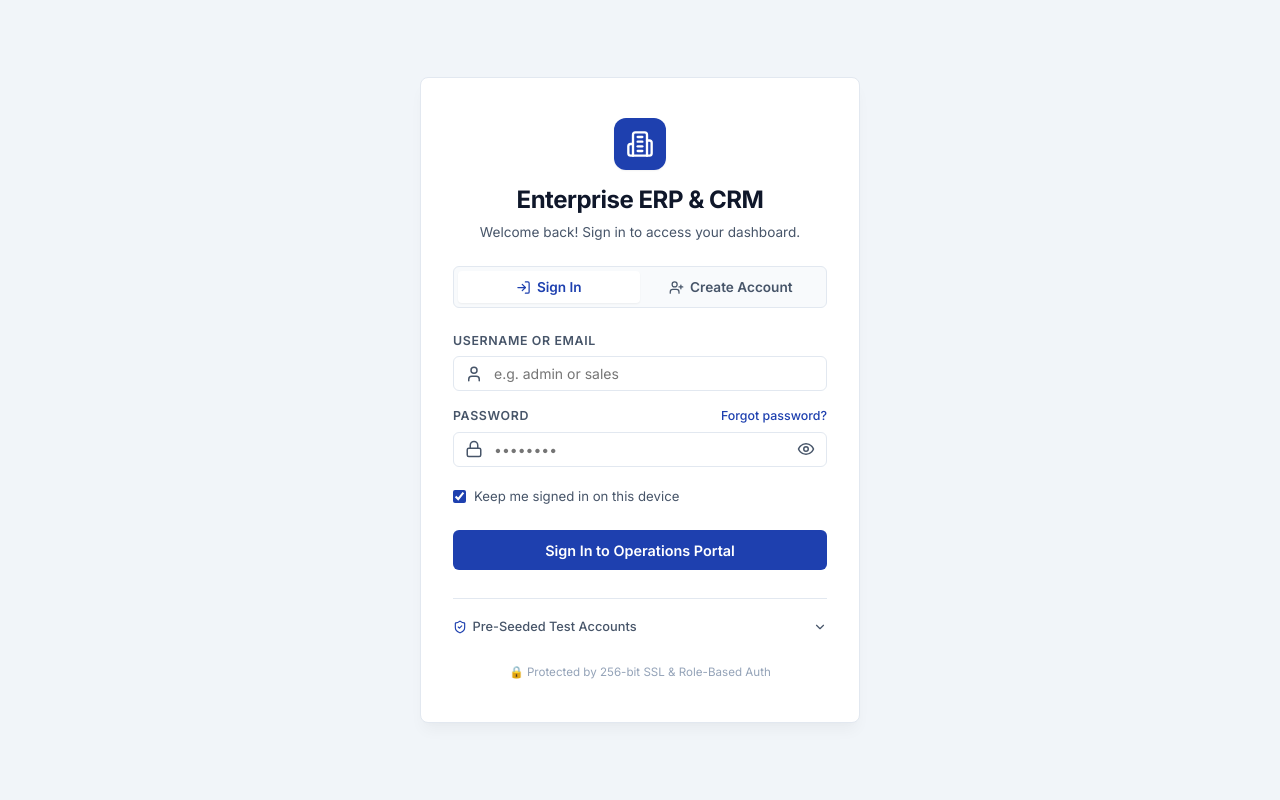
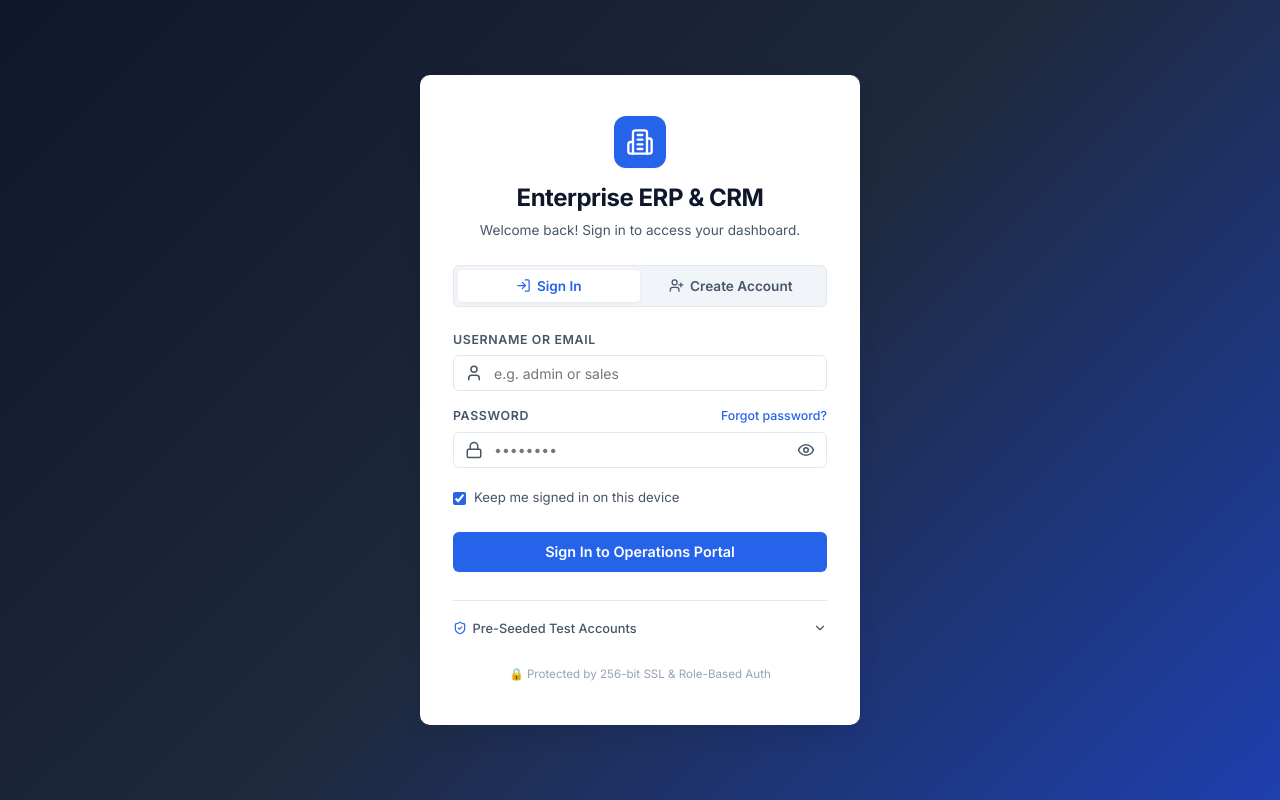
Before and after one commit to Theviveksing/mini-erp-crm-portal, a React (Vite) app in the folder frontend/: page / in a window 1280 px wide. Built offline with nearby package versions, Linux system fonts and the light colour scheme.

Commit message:
Design: Enhance background color palette with rich slate app background and executive navy sidebar

```diff
--- a/frontend/src/index.css
+++ b/frontend/src/index.css
@@ -3,73 +3,75 @@
 :root {
   --font-family: 'Inter', -apple-system, BlinkMacSystemFont, 'Segoe UI', Roboto, sans-serif;
 
-  /* Slate & Corporate Blue Color Palette */
-  --primary: #1e40af; /* Deep Navy/Blue */
+  /* Vibrant & Attractive Enterprise Palette */
+  --primary: #2563eb; /* Vibrant Royal Blue */
   --primary-hover: #1d4ed8;
   --primary-light: #eff6ff;
 
-  --bg-app: #f8fafc; /* Crisp light gray background */
+  --bg-app: #f1f5f9; /* Rich slate background for striking card contrast */
   --bg-card: #ffffff;
-  --bg-sidebar: #ffffff; /* Light sidebar for modern minimal Stripe/Linear look */
-  --bg-sidebar-hover: #f1f5f9;
-  --bg-sidebar-active: #e2e8f0;
+
+  /* Deep Navy Executive Sidebar */
+  --bg-sidebar: #0f172a;
+  --bg-sidebar-hover: #1e293b;
+  --bg-sidebar-active: #2563eb;
 
   --text-main: #0f172a; /* High contrast dark text */
-  --text-muted: #475569; /* Slate text */
-  --text-on-sidebar: #475569;
-  --text-on-sidebar-active: #0f172a;
+  --text-muted: #475569;
+  --text-on-sidebar: #94a3b8;
+  --text-on-sidebar-active: #ffffff;
 
-  --border-color: #e2e8f0; /* Crisp thin border line */
+  --border-color: #e2e8f0;
   --border-radius-sm: 6px;
-  --border-radius-md: 8px;
-  --border-radius-lg: 12px;
+  --border-radius-md: 10px;
+  --border-radius-lg: 14px;
 
-  /* Minimal realistic box shadows */
-  --shadow-sm: 0 1px 2px 0 rgba(0, 0, 0, 0.05);
-  --shadow-md: 0 4px 6px -1px rgba(0, 0, 0, 0.03), 0 2px 4px -2px rgba(0, 0, 0, 0.03);
-  --shadow-lg: 0 10px 15px -3px rgba(0, 0, 0, 0.04), 0 4px 6px -4px rgba(0, 0, 0, 0.02);
-  --shadow-premium: 0 12px 20px -3px rgba(0, 0, 0, 0.04);
+  /* Realistic box shadows */
+  --shadow-sm: 0 1px 3px 0 rgba(15, 23, 42, 0.06);
+  --shadow-md: 0 4px 6px -1px rgba(15, 23, 42, 0.08), 0 2px 4px -2px rgba(15, 23, 42, 0.04);
+  --shadow-lg: 0 10px 25px -5px rgba(15, 23, 42, 0.12), 0 4px 10px -6px rgba(15, 23, 42, 0.06);
+  --shadow-premium: 0 14px 28px -4px rgba(15, 23, 42, 0.08);
 
-  /* Status Colors - Clean solid colors */
-  --success: #0f766e; /* Teal */
+  /* Status Colors */
+  --success: #0d9488; /* Vibrant Teal */
   --success-light: #f0fdfa;
-  --warning: #b45309; /* Warm Amber */
+  --warning: #d97706; /* Warm Amber */
   --warning-light: #fffbeb;
-  --error: #b91c1c; /* Brick Red */
+  --error: #dc2626; /* Crimson Red */
   --error-light: #fef2f2;
-  --info: #0369a1; /* Light Blue */
+  --info: #0284c7; /* Sky Blue */
   --info-light: #f0f9ff;
 
-  --transition-fast: 0.1s ease;
-  --transition-normal: 0.2s ease;
+  --transition-fast: 0.15s ease;
+  --transition-normal: 0.25s ease;
 }
 
-/* Crisp Dark Theme (SaaS minimalist layout) */
+/* Crisp Midnight Dark Theme */
 .dark-theme {
-  --bg-app: #0f172a; /* Deep Slate */
-  --bg-card: #1e293b;
-  --bg-sidebar: #1e293b;
-  --bg-sidebar-hover: #334155;
-  --bg-sidebar-active: #475569;
+  --bg-app: #0b1329; /* Rich Midnight Navy */
+  --bg-card: #131f37;
+  --bg-sidebar: #080d19;
+  --bg-sidebar-hover: #1e293b;
+  --bg-sidebar-active: #2563eb;
 
   --text-main: #f8fafc;
   --text-muted: #94a3b8;
   --text-on-sidebar: #94a3b8;
-  --text-on-sidebar-active: #f8fafc;
+  --text-on-sidebar-active: #ffffff;
 
-  --border-color: #334155;
-  --primary: #3b82f6; /* Electric Blue for dark mode readability */
+  --border-color: #1e293b;
+  --primary: #3b82f6;
   --primary-hover: #60a5fa;
-  --primary-light: rgba(59, 130, 246, 0.1);
+  --primary-light: rgba(59, 130, 246, 0.15);
 
-  --success: #34d399;
-  --success-light: rgba(52, 211, 153, 0.1);
-  --warning: #fbbf24;
-  --warning-light: rgba(251, 191, 36, 0.1);
-  --error: #f87171;
-  --error-light: rgba(248, 113, 113, 0.1);
+  --success: #2dd4bf;
+  --success-light: rgba(45, 212, 191, 0.12);
+  --warning: #f59e0b;
+  --warning-light: rgba(245, 158, 11, 0.12);
+  --error: #ef4444;
+  --error-light: rgba(239, 68, 68, 0.12);
   --info: #38bdf8;
-  --info-light: rgba(56, 189, 248, 0.1);
+  --info-light: rgba(56, 189, 248, 0.12);
 }
 
 * {
@@ -101,7 +103,7 @@ button, input, select, textarea {
 
 .main-content {
   flex: 1;
-  padding: 2.5rem;
+  padding: 2.25rem;
   overflow-y: auto;
   max-width: 1400px;
   margin: 0 auto;
@@ -113,7 +115,7 @@ button, input, select, textarea {
   justify-content: center;
   align-items: center;
   min-height: 100vh;
-  background-color: #f1f5f9; /* Solid subtle background */
+  background: linear-gradient(135deg, #0f172a 0%, #1e293b 50%, #1e40af 100%);
   padding: 1.5rem;
 }
 
@@ -122,9 +124,9 @@ button, input, select, textarea {
   border-radius: var(--border-radius-md);
   box-shadow: var(--shadow-lg);
   width: 100%;
-  max-width: 400px;
+  max-width: 440px;
   padding: 2.5rem 2rem;
-  border: 1px solid var(--border-color);
+  border: 1px solid rgba(255, 255, 255, 0.1);
 }
 
 /* Typography */
@@ -142,7 +144,7 @@ h1, h2, h3, h4, h5, h6 {
   gap: 0.5rem;
   font-weight: 500;
   border-radius: var(--border-radius-sm);
-  padding: 0.5rem 1rem;
+  padding: 0.55rem 1rem;
   cursor: pointer;
   transition: all var(--transition-fast);
   border: 1px solid transparent;
@@ -155,6 +157,7 @@ h1, h2, h3, h4, h5, h6 {
 }
 .btn-primary:hover {
   background-color: var(--primary-hover);
+  box-shadow: 0 4px 12px rgba(37, 99, 235, 0.25);
 }
 
 .btn-secondary {
@@ -163,7 +166,7 @@ h1, h2, h3, h4, h5, h6 {
   color: var(--text-muted);
 }
 .btn-secondary:hover {
-  background-color: var(--bg-sidebar-hover);
+  background-color: var(--bg-app);
   color: var(--text-main);
   border-color: #cbd5e1;
 }
@@ -173,13 +176,13 @@ h1, h2, h3, h4, h5, h6 {
   color: #ffffff;
 }
 .btn-danger:hover {
-  background-color: #991b1b;
+  background-color: #b91c1c;
 }
 
 .btn-sm {
-  padding: 0.25rem 0.5rem;
+  padding: 0.3rem 0.6rem;
   font-size: 0.775rem;
-  border-radius: 4px;
+  border-radius: 5px;
 }
 
 /* Forms & Inputs */
@@ -203,14 +206,15 @@ h1, h2, h3, h4, h5, h6 {
   border: 1px solid var(--border-color);
   background-color: var(--bg-card);
   color: var(--text-main);
-  padding: 0.5rem 0.75rem;
+  padding: 0.55rem 0.75rem;
   font-size: 0.875rem;
   outline: none;
-  transition: border-color var(--transition-fast);
+  transition: border-color var(--transition-fast), box-shadow var(--transition-fast);
 }
 
 .form-input:focus, .form-select:focus, .form-textarea:focus {
-  border-color: #94a3b8;
+  border-color: var(--primary);
+  box-shadow: 0 0 0 3px rgba(37, 99, 235, 0.12);
 }
 
 /* Card */
@@ -231,6 +235,7 @@ h1, h2, h3, h4, h5, h6 {
   border-radius: var(--border-radius-sm);
   background-color: var(--bg-card);
   margin-bottom: 1.5rem;
+  box-shadow: var(--shadow-sm);
 }
 
 .custom-table {
@@ -241,9 +246,9 @@ h1, h2, h3, h4, h5, h6 {
 }
 
 .custom-table th {
-  background-color: #fafafa;
-  padding: 0.75rem 1rem;
-  font-weight: 500;
+  background-color: #f8fafc;
+  padding: 0.85rem 1rem;
+  font-weight: 600;
   color: var(--text-muted);
   border-bottom: 1px solid var(--border-color);
   text-transform: uppercase;
@@ -252,11 +257,11 @@ h1, h2, h3, h4, h5, h6 {
 }
 
 .dark-theme .custom-table th {
-  background-color: #1e293b;
+  background-color: #0d172a;
 }
 
 .custom-table td {
-  padding: 0.75rem 1rem;
+  padding: 0.85rem 1rem;
   border-bottom: 1px solid var(--border-color);
   color: var(--text-main);
 }
@@ -266,17 +271,17 @@ h1, h2, h3, h4, h5, h6 {
 }
 
 .custom-table tbody tr:hover td {
-  background-color: var(--bg-sidebar-hover);
+  background-color: rgba(37, 99, 235, 0.03);
 }
 
-/* Badges / Pills - Flat style */
+/* Badges / Pills */
 .badge {
   display: inline-flex;
   align-items: center;
-  padding: 0.15rem 0.5rem;
+  padding: 0.2rem 0.6rem;
   font-size: 0.75rem;
-  font-weight: 500;
-  border-radius: 4px;
+  font-weight: 600;
+  border-radius: 5px;
   text-transform: capitalize;
 }
 
@@ -285,42 +290,42 @@ h1, h2, h3, h4, h5, h6 {
 .badge-danger { background-color: var(--error-light); color: var(--error); }
 .badge-info { background-color: var(--info-light); color: var(--info); }
 
-/* Sidebar Navigation - Sleek light sidebar */
+/* Sidebar Navigation - Sleek Deep Navy Sidebar */
 .sidebar {
-  width: 250px;
+  width: 260px;
   background-color: var(--bg-sidebar);
-  color: var(--text-muted);
+  color: var(--text-on-sidebar);
   display: flex;
   flex-direction: column;
-  padding: 1.5rem 1rem;
+  padding: 1.75rem 1.25rem;
   flex-shrink: 0;
-  border-right: 1px solid var(--border-color);
+  border-right: 1px solid rgba(255, 255, 255, 0.06);
 }
 
 .sidebar-header {
   display: flex;
   align-items: center;
-  gap: 0.5rem;
+  gap: 0.6rem;
   padding-bottom: 1.5rem;
-  border-bottom: 1px solid var(--border-color);
+  border-bottom: 1px solid rgba(255, 255, 255, 0.08);
   margin-bottom: 1.5rem;
 }
 
 .sidebar-logo {
   font-size: 1.15rem;
-  font-weight: 600;
-  color: var(--text-main);
+  font-weight: 700;
+  color: #ffffff;
   letter-spacing: -0.02em;
 }
 
 .sidebar-logo span {
-  color: var(--primary);
+  color: #60a5fa;
 }
 
 .sidebar-nav {
   display: flex;
   flex-direction: column;
-  gap: 0.25rem;
+  gap: 0.35rem;
   flex: 1;
 }
 
@@ -328,7 +333,7 @@ h1, h2, h3, h4, h5, h6 {
   display: flex;
   align-items: center;
   gap: 0.75rem;
-  padding: 0.6rem 0.75rem;
+  padding: 0.65rem 0.85rem;
   border-radius: var(--border-radius-sm);
   color: var(--text-on-sidebar);
   text-decoration: none;
@@ -340,38 +345,39 @@ h1, h2, h3, h4, h5, h6 {
 
 .sidebar-item:hover {
   background-color: var(--bg-sidebar-hover);
-  color: var(--text-main);
+  color: #ffffff;
 }
 
 .sidebar-item.active {
   background-color: var(--bg-sidebar-active);
   color: var(--text-on-sidebar-active);
   font-weight: 600;
+  box-shadow: 0 4px 12px rgba(37, 99, 235, 0.3);
 }
 
 .sidebar-footer {
   margin-top: auto;
   padding-top: 1.5rem;
-  border-top: 1px solid var(--border-color);
+  border-top: 1px solid rgba(255, 255, 255, 0.08);
 }
 
 .sidebar-user {
   display: flex;
   align-items: center;
-  gap: 0.5rem;
+  gap: 0.6rem;
   margin-bottom: 1rem;
 }
 
 .user-avatar {
-  width: 32px;
-  height: 32px;
+  width: 34px;
+  height: 34px;
   border-radius: var(--border-radius-sm);
-  background-color: var(--border-color);
-  color: var(--text-main);
+  background-color: var(--primary);
+  color: #ffffff;
   display: flex;
   align-items: center;
   justify-content: center;
-  font-weight: 600;
+  font-weight: 700;
   font-size: 0.875rem;
 }
 
@@ -383,22 +389,23 @@ h1, h2, h3, h4, h5, h6 {
 .user-name {
   font-size: 0.85rem;
   font-weight: 600;
-  color: var(--text-main);
+  color: #ffffff;
 }
 
 .user-role {
   font-size: 0.75rem;
-  color: var(--text-muted);
+  color: var(--text-on-sidebar);
 }
 
-/* Modals - Clean border flat overlay */
+/* Modals */
 .modal-overlay {
   position: fixed;
   top: 0;
   left: 0;
   right: 0;
   bottom: 0;
-  background-color: rgba(15, 23, 42, 0.4); /* Solid slate backdrop */
+  background-color: rgba(15, 23, 42, 0.6);
+  backdrop-filter: blur(4px);
   display: flex;
   justify-content: center;
   align-items: center;
@@ -412,13 +419,13 @@ h1, h2, h3, h4, h5, h6 {
   box-shadow: var(--shadow-lg);
   border: 1px solid var(--border-color);
   width: 100%;
-  max-width: 550px;
+  max-width: 580px;
   max-height: 85vh;
   overflow-y: auto;
 }
 
 .modal-header {
-  padding: 1rem 1.25rem;
+  padding: 1.25rem 1.5rem;
   border-bottom: 1px solid var(--border-color);
   display: flex;
   justify-content: space-between;
@@ -426,11 +433,11 @@ h1, h2, h3, h4, h5, h6 {
 }
 
 .modal-body {
-  padding: 1.25rem;
+  padding: 1.5rem;
 }
 
 .modal-footer {
-  padding: 1rem 1.25rem;
+  padding: 1.25rem 1.5rem;
   border-top: 1px solid var(--border-color);
   display: flex;
   justify-content: flex-end;
@@ -452,13 +459,13 @@ h1, h2, h3, h4, h5, h6 {
 .alert-box-warning {
   background-color: var(--warning-light);
   color: var(--warning);
-  border: 1px solid rgba(180, 83, 9, 0.2);
+  border: 1px solid rgba(217, 119, 6, 0.2);
 }
 
 .alert-box-danger {
   background-color: var(--error-light);
   color: var(--error);
-  border: 1px solid rgba(185, 28, 28, 0.2);
+  border: 1px solid rgba(220, 38, 38, 0.2);
 }
 
 /* Search and Filters Header Bar */
@@ -500,7 +507,7 @@ h1, h2, h3, h4, h5, h6 {
   background-color: var(--bg-card);
   border: 1px solid var(--border-color);
   border-radius: var(--border-radius-md);
-  padding: 1.25rem;
+  padding: 1.35rem;
   display: flex;
   align-items: center;
   justify-content: space-between;
@@ -508,7 +515,7 @@ h1, h2, h3, h4, h5, h6 {
 }
 
 .stat-details h3 {
-  font-size: 1.5rem;
+  font-size: 1.65rem;
   font-weight: 700;
   margin-top: 0.15rem;
 }
@@ -522,15 +529,15 @@ h1, h2, h3, h4, h5, h6 {
 }
 
 .stat-icon {
-  width: 40px;
-  height: 40px;
+  width: 44px;
+  height: 44px;
   border-radius: var(--border-radius-sm);
   display: flex;
   align-items: center;
   justify-content: center;
 }
 
-/* Tabs Routing Panel Header */
+/* Header */
 .view-header {
   display: flex;
   justify-content: space-between;
@@ -547,8 +554,8 @@ h1, h2, h3, h4, h5, h6 {
 }
 
 .note-item {
-  border-left: 2px solid var(--border-color);
-  padding-left: 0.75rem;
+  border-left: 2px solid var(--primary);
+  padding-left: 0.85rem;
   margin-left: 0.25rem;
 }
 
@@ -566,7 +573,7 @@ h1, h2, h3, h4, h5, h6 {
   color: var(--text-main);
 }
 
-/* Pagination buttons */
+/* Pagination */
 .pagination-wrapper {
   display: flex;
   justify-content: space-between;
@@ -579,7 +586,7 @@ h1, h2, h3, h4, h5, h6 {
   gap: 0.25rem;
 }
 
-/* Create Challan Wizard Styles */
+/* Challan Wizard */
 .challan-wizard {
   display: grid;
   grid-template-columns: 1.5fr 1fr;
@@ -609,12 +616,12 @@ h1, h2, h3, h4, h5, h6 {
   background-color: var(--bg-card);
 }
 
-/* Dark Mode Switcher button */
+/* Dark Mode Switcher */
 .theme-toggle-btn {
   background: transparent;
   border: none;
   cursor: pointer;
-  color: var(--text-muted);
+  color: var(--text-on-sidebar);
   display: flex;
   align-items: center;
   justify-content: center;
@@ -624,15 +631,10 @@ h1, h2, h3, h4, h5, h6 {
 
 .theme-toggle-btn:hover {
   background-color: var(--bg-sidebar-hover);
-  color: var(--text-main);
+  color: #ffffff;
 }
 
-/* Low Stock Alert Indicator on Product List - Subtle flat alert border */
-.low-stock-alert-row td {
-  border-bottom: 1px solid rgba(185, 28, 28, 0.15);
-}
-
-/* Responsive UI Drawer or Toggle Menu for mobile */
+/* Responsive UI */
 @media (max-width: 768px) {
   .app-container {
     flex-direction: column;
```
